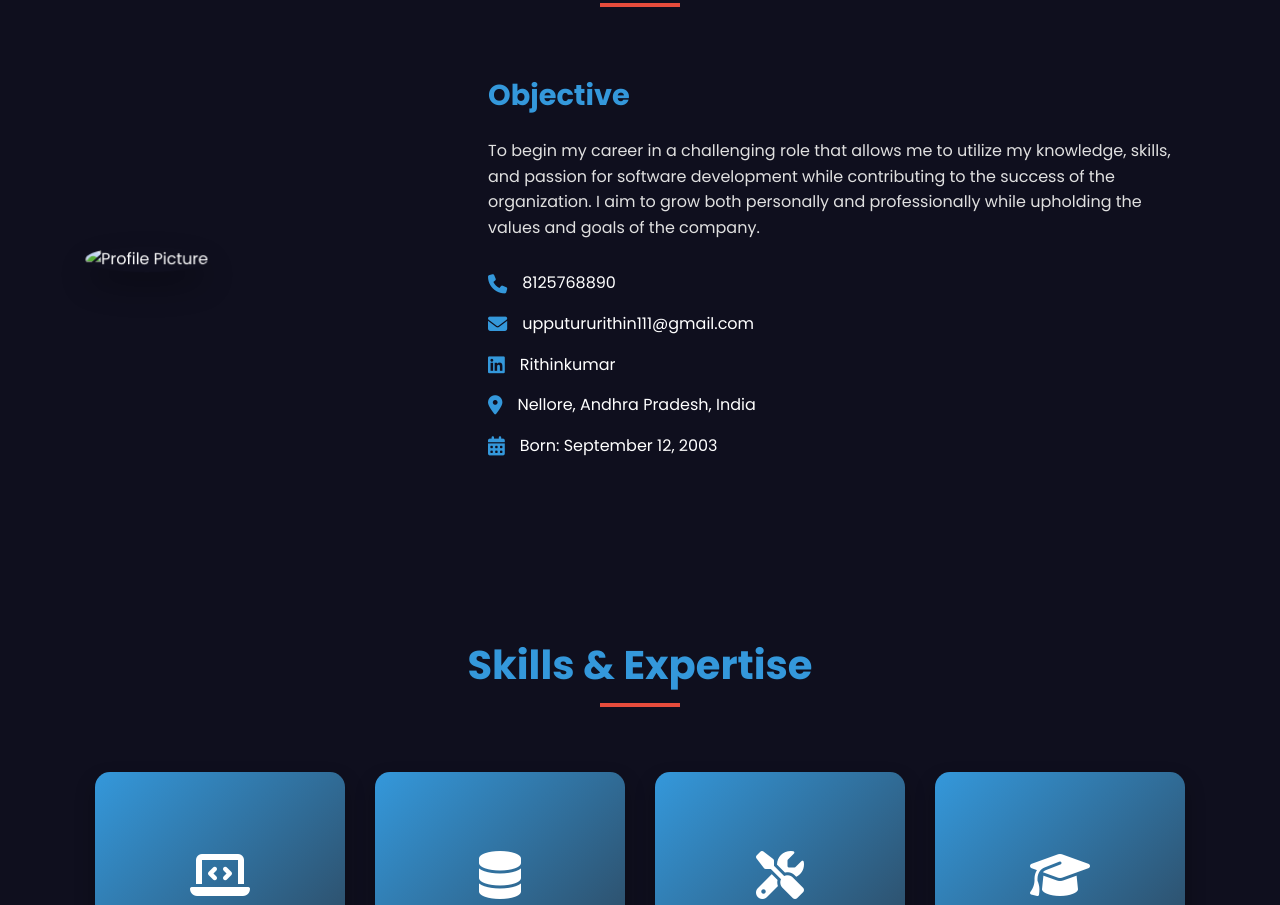
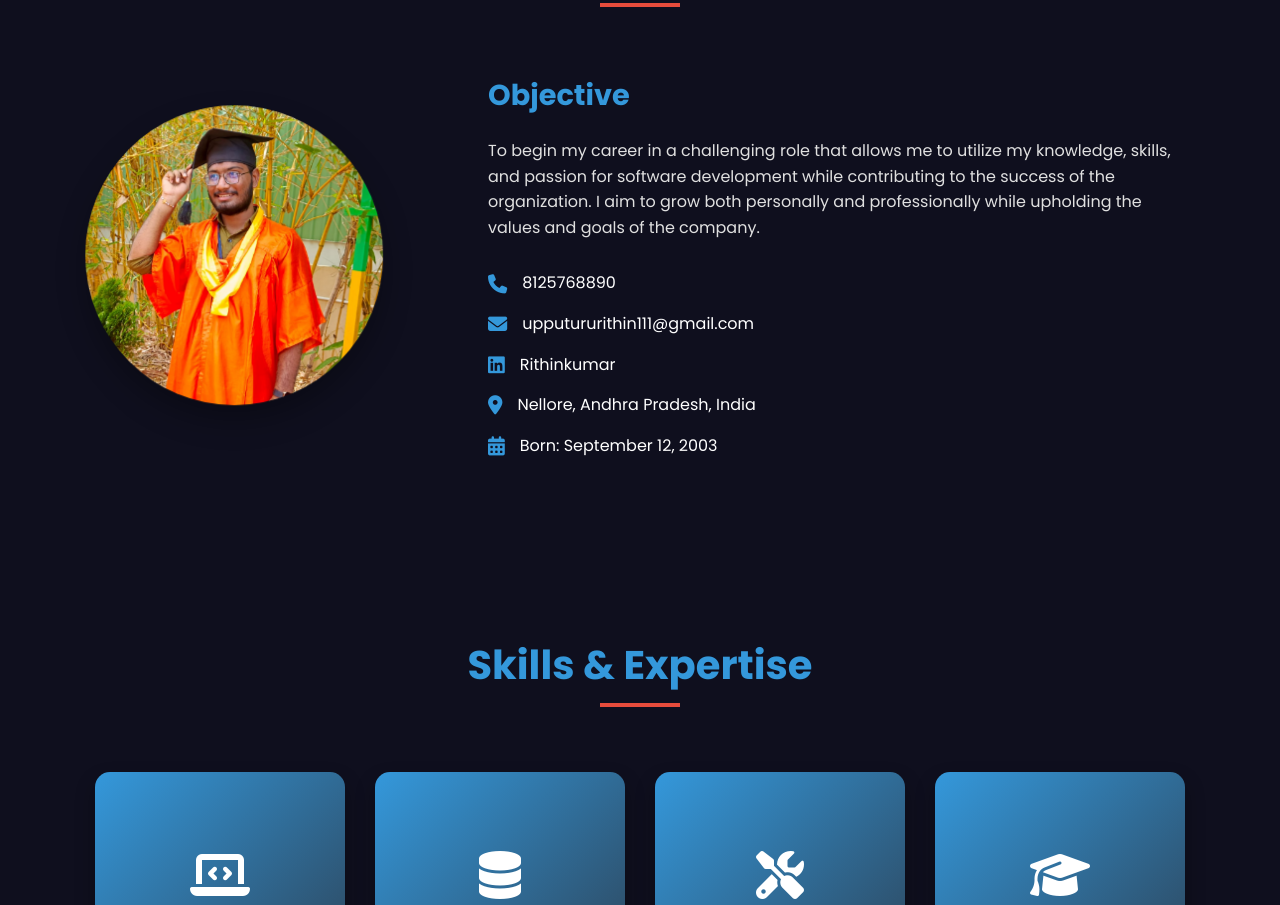
Before and after one commit to Rithinkumar184/my-portfolio, a plain HTML site: page index.html in a window 1280 px wide. Shown: the part 947-1852 px from the top of the page. Drawn offline with Linux system fonts and the light colour scheme.

Commit message:
Update index.html

```diff
--- a/index.html
+++ b/index.html
@@ -1411,7 +1411,7 @@
             </div>
             <div class="about-content">
                     <div class="about-img">
-  <img src="images/pic.png" alt="Profile Picture">
+  <img src="pic.png" alt="Profile Picture">
 </div>
 
                 <div class="about-text">
@@ -2018,4 +2018,5 @@
         }
     </script>
 </body>
+
 </html>
```
